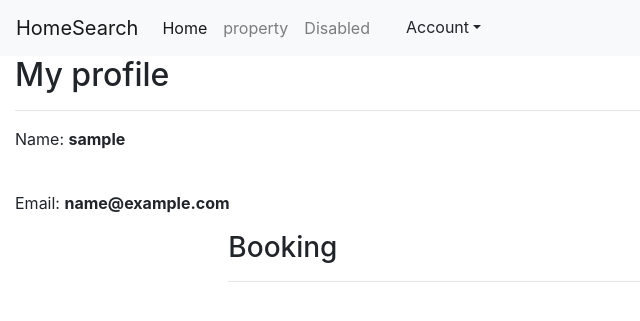
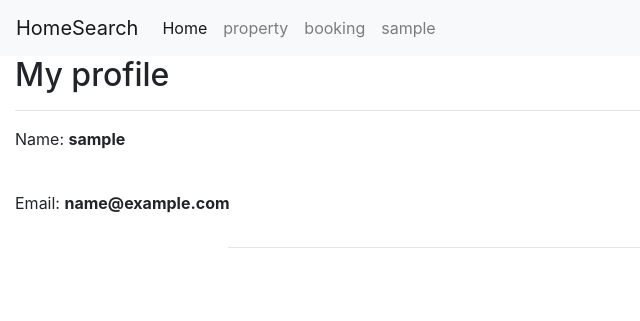
Before and after one commit to Rubyroy12/property-booking, a Django app: a page that uses bookingapp/templates/navbar.html in a window 1280 px wide. Shown: the top 321 px of the page, without its empty margins (0-640 px from the left). Run offline with Django 3.2, Linux system fonts and the light colour scheme; the visitor is signed in with stand-in values (Sample User, id 1); some libraries are stand-ins or nearby versions.

Commit message:
add navigation to profile page

```diff
--- a/bookingapp/templates/navbar.html
+++ b/bookingapp/templates/navbar.html
@@ -29,37 +29,26 @@
                 </li>
 
                 <li class="nav-item">
-                    <a class="nav-link" href="#">Disabled</a>
+                    <a class="nav-link" href="#">booking</a>
                 </li>
 
-            <div class="col-sm-6 col-md-6" style="display: inline-flex; margin-right: 50px;">
+
                 {% if user.is_authenticated %}
+                <li class="nav-item">
+                    <a class="nav-link" href="{% url 'profile' user.username %}">{{ user.username}}</a>
+                </li>
 
 
-                <div class="instaicon like" style="display: inline;" class="dropdown">
-                    <a href="#" class="dropdown-toggle btn btn-default" data-toggle="dropdown" role="button"
-                        aria-expanded="false">Account</a>
-                    <ul class="dropdown-menu" role="menu">
 
-                        <li>
-                            <a href="#" style="color: inherit;">Make new post</a>
-                        </li>
-                        <li>
-                            <a href="/accounts/password_change" style="color: inherit;">Change Password</a>
-                        </li>
-
-                        <li>
-                            <a href="/accounts/logout" style="color: inherit;">Logout</a>
-                        </li>
-                    </ul>
-                </div>
 
                 {% else %}
-                <a class='btn btn-default' href="/accounts/login">
-                    <p>Login</p>
-                </a>
+
+                <li class="nav-item">
+                    <a class="nav-link" href="accounts/login">Login</a>
+                </li>
                 {% endif %}
-            </div>
+            </ul>
+        </div>
         </ul>
 
 
--- a/bookingapp/templates/profile.html
+++ b/bookingapp/templates/profile.html
@@ -12,10 +12,8 @@
 
         <div class="col-md-2"></div>
         <div class="col-md-7">
-            <h3>Booking</h3>
+
             <hr>
-
-
 
         </div>
         <div class="col-md-3"></div>
```
